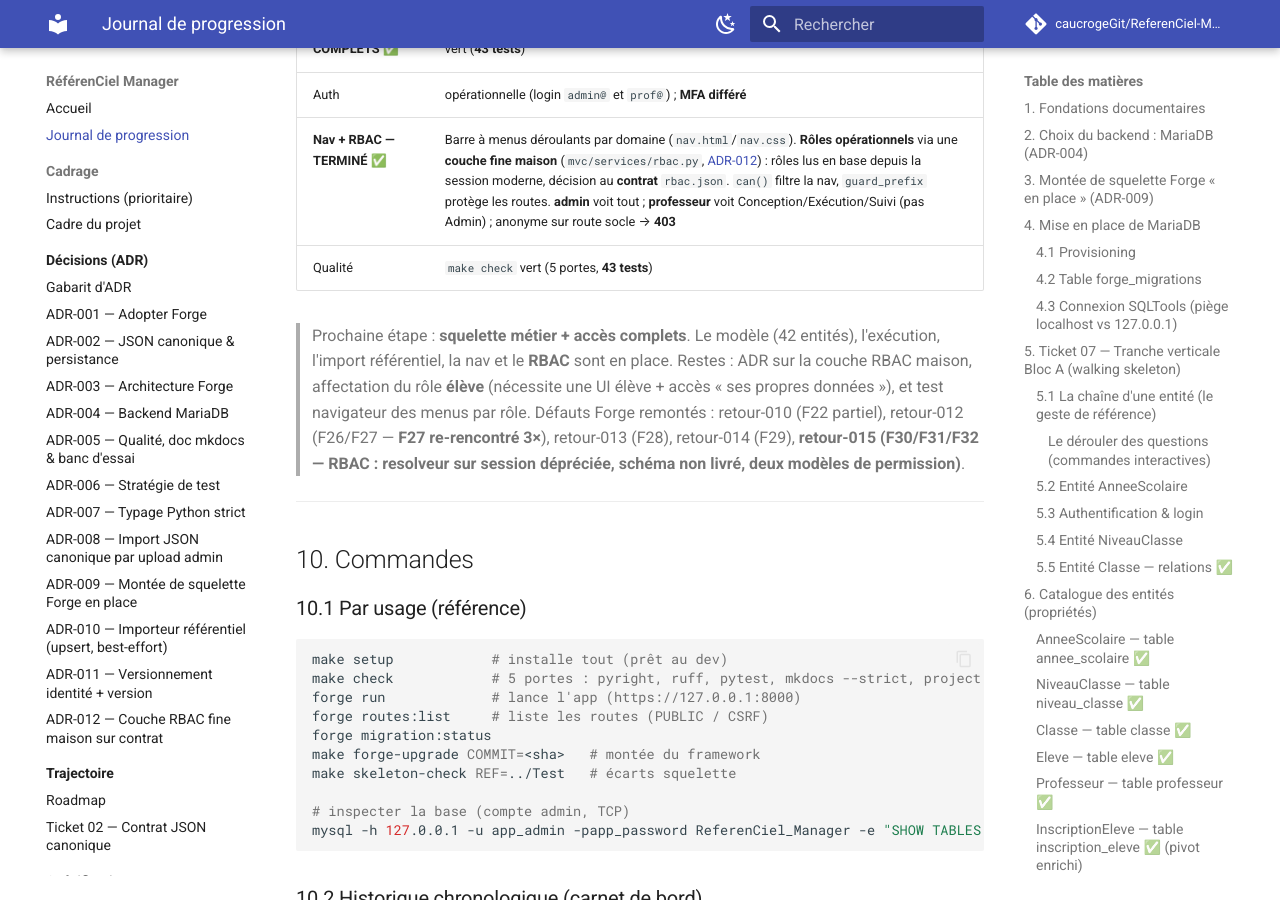
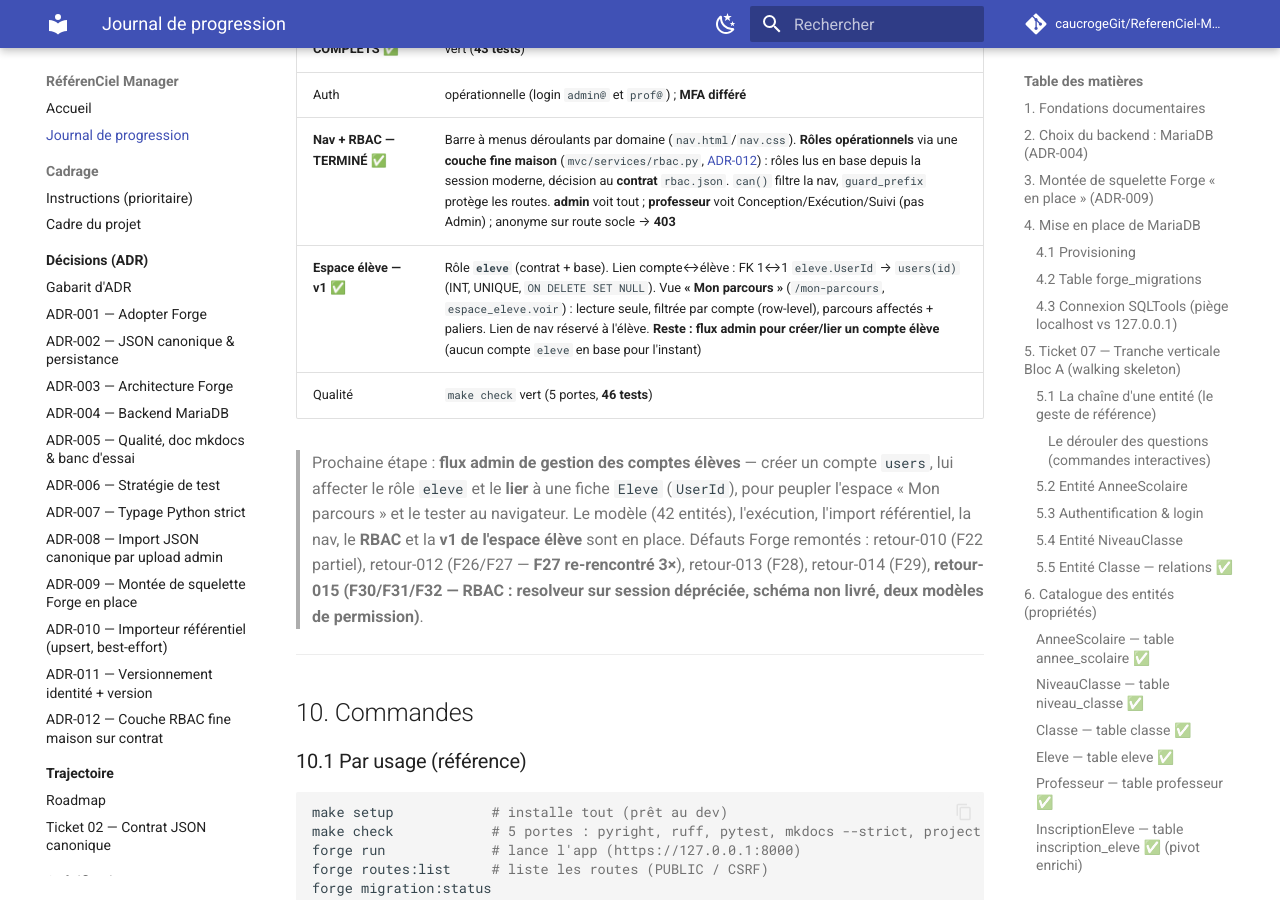
Before and after one commit to caucrogeGit/ReferenCiel-Manager, an MkDocs documentation site: the page built from docs/journal-de-progression.md, in a window 1280 px wide and 900 px high, scrolled down 14335 px. Built offline with MkDocs 1.6.1 and Material for MkDocs 9.7.7, drawn with Linux system fonts in a browser that asks for light colours; comment, search, counter and statistics services are not loaded.

Commit message:
docs(journal): espace élève v1 livré ; prochaine étape = flux comptes élèves
Co-Authored-By: Claude Opus 4.8 (1M context) <noreply@anthropic.com>

```diff
--- a/docs/journal-de-progression.md
+++ b/docs/journal-de-progression.md
@@ -525,12 +525,14 @@ Trace des arbitrages structurants (le *pourquoi*) :
 | **Modèle + exécution — COMPLETS ✅** | **42 entités** : `référentiel → scénario → starter → parcours → affectation → progression → QCM/checklist/activité/dépôt → évaluation`, plus le **suivi**. `make check` vert (**43 tests**) |
 | Auth | opérationnelle (login `admin@` et `prof@`) ; **MFA différé** |
 | **Nav + RBAC — TERMINÉ ✅** | Barre à menus déroulants par domaine (`nav.html`/`nav.css`). **Rôles opérationnels** via une **couche fine maison** (`mvc/services/rbac.py`, [ADR-012](adr/012-rbac-couche-fine-maison-sur-contrat.md)) : rôles lus en base depuis la session moderne, décision au **contrat** `rbac.json`. `can()` filtre la nav, `guard_prefix` protège les routes. **admin** voit tout ; **professeur** voit Conception/Exécution/Suivi (pas Admin) ; anonyme sur route socle → **403** |
-| Qualité | `make check` vert (5 portes, **43 tests**) |
+| **Espace élève — v1 ✅** | Rôle **`eleve`** (contrat + base). Lien compte↔élève : FK 1↔1 `eleve.UserId` → `users(id)` (INT, UNIQUE, `ON DELETE SET NULL`). Vue **« Mon parcours »** (`/mon-parcours`, `espace_eleve.voir`) : lecture seule, filtrée par compte (row-level), parcours affectés + paliers. Lien de nav réservé à l'élève. **Reste : flux admin pour créer/lier un compte élève** (aucun compte `eleve` en base pour l'instant) |
+| Qualité | `make check` vert (5 portes, **46 tests**) |
 
-> Prochaine étape : **squelette métier + accès complets**. Le modèle (42 entités),
-> l'exécution, l'import référentiel, la nav et le **RBAC** sont en place. Restes : ADR sur
-> la couche RBAC maison, affectation du rôle **élève** (nécessite une UI élève + accès
-> « ses propres données »), et test navigateur des menus par rôle. Défauts Forge remontés :
+> Prochaine étape : **flux admin de gestion des comptes élèves** — créer un compte
+> `users`, lui affecter le rôle `eleve` et le **lier** à une fiche `Eleve` (`UserId`),
+> pour peupler l'espace « Mon parcours » et le tester au navigateur. Le modèle (42 entités),
+> l'exécution, l'import référentiel, la nav, le **RBAC** et la **v1 de l'espace élève** sont
+> en place. Défauts Forge remontés :
 > retour-010 (F22 partiel), retour-012 (F26/F27 — **F27 re-rencontré 3×**), retour-013 (F28),
 > retour-014 (F29), **retour-015 (F30/F31/F32 — RBAC : resolveur sur session dépréciée,
 > schéma non livré, deux modèles de permission)**.
```
